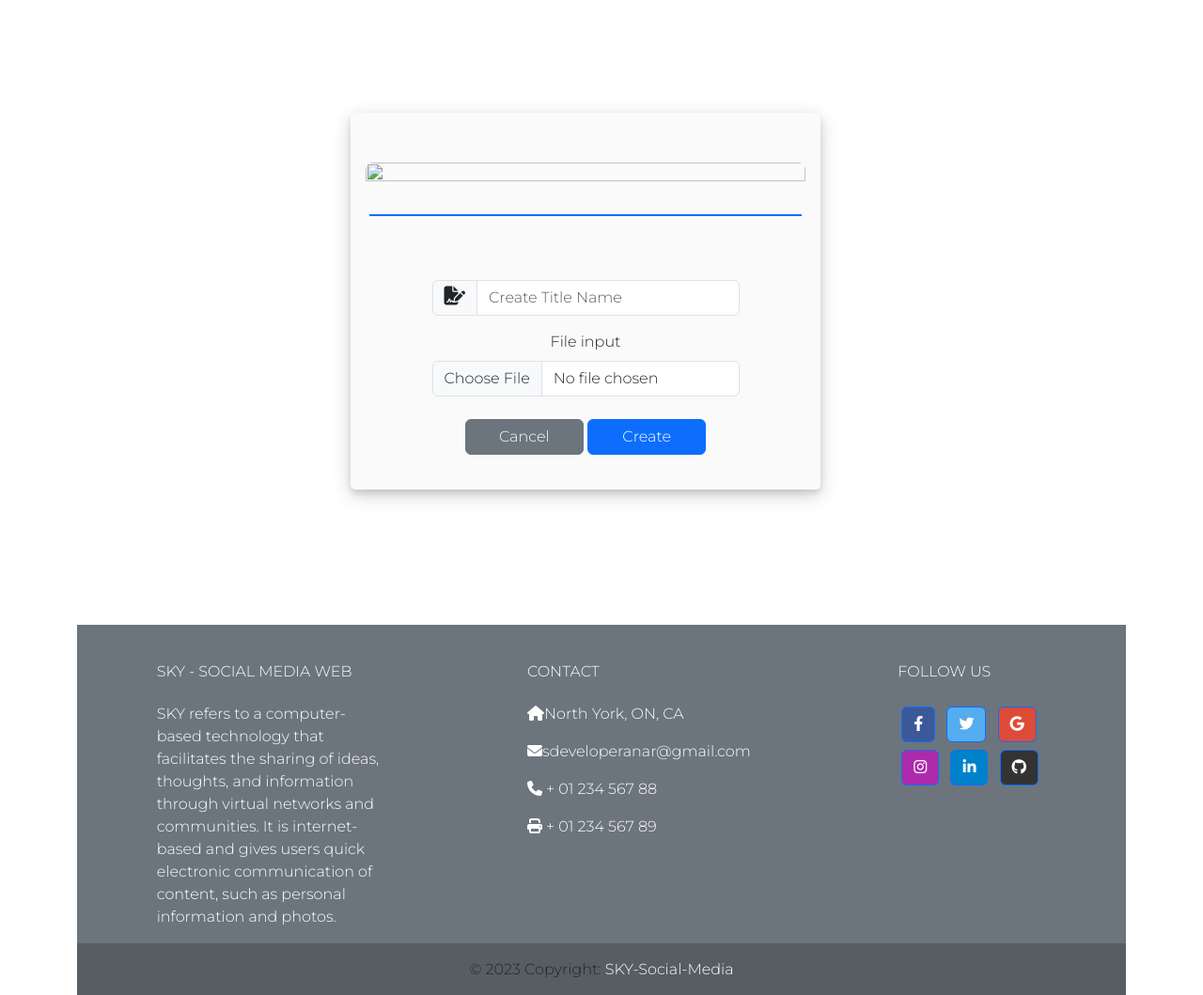
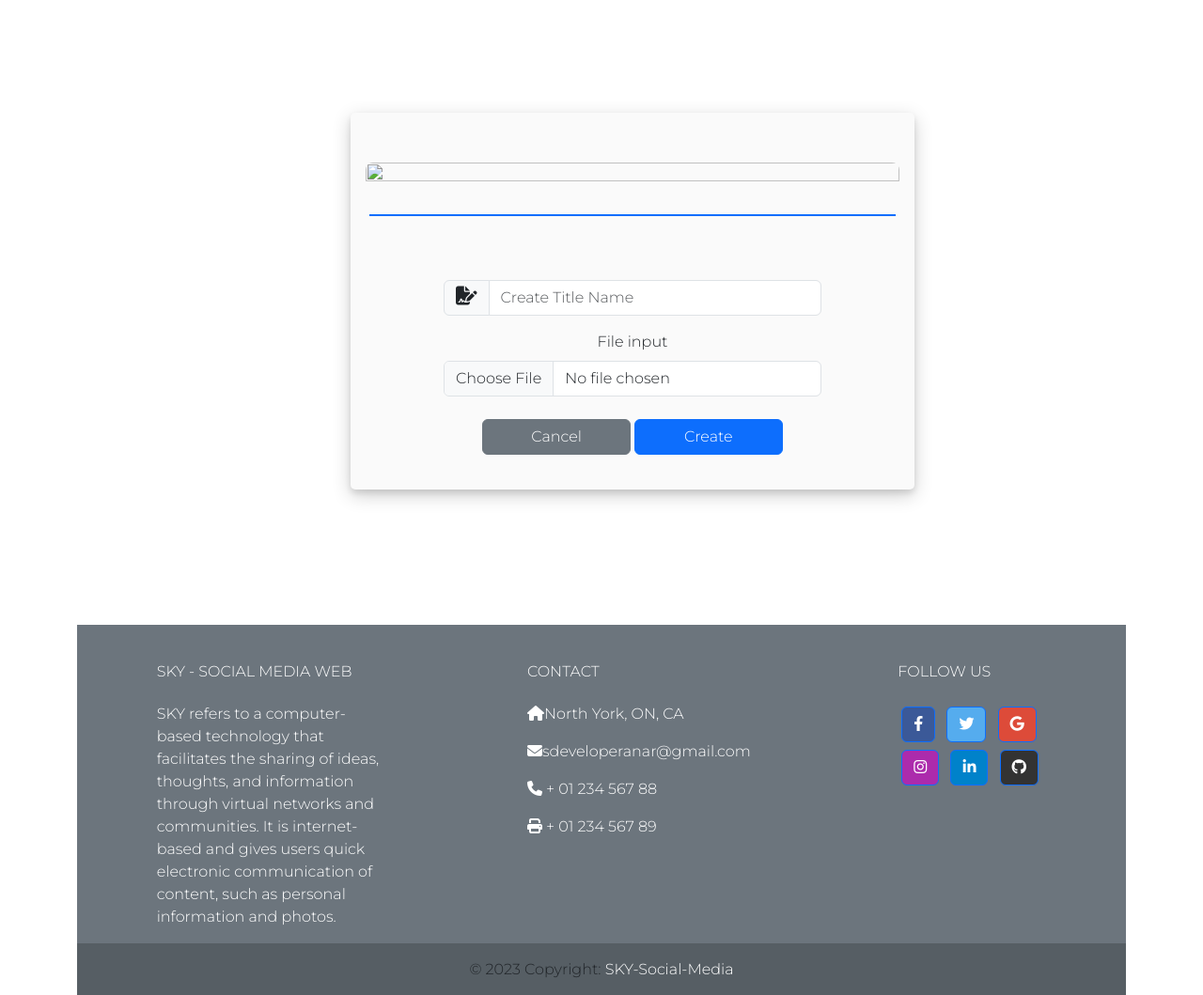
Before and after one commit to Aymammet/sky, a Django app: template templates/post-create.html in a window 1280 px wide. Shown: the part 72-1131 px from the top of the page at 94% size. Run offline with Django 3.2, Linux system fonts and the light colour scheme; the template is opened without the code that fills it, so the values that code supplies are empty; some libraries are stand-ins or nearby versions.

Commit message:
d-flex included

```diff
--- a/posts/views.py
+++ b/posts/views.py
@@ -4,7 +4,7 @@ from profiles.models import User
 from .models import Post
 from django.views.generic import ListView, CreateView
 from django.urls import reverse_lazy
-from .form import PostForm
+from .forms import PostForm
 
 
 # Create your views here.
--- a/templates/post-create.html
+++ b/templates/post-create.html
@@ -3,9 +3,9 @@
 {% block content %}
         <!-- <"post edit"> -->
         <div class="container p-4 text-center my-5">
-            <div class="my-5 flex-column row align-items-center justify-content-center">
+            <div class="d-flex my-5 row align-items-center justify-content-center">
                 <form class="form-horizontal col-md-6" method="post" enctype="multipart/form-data">
-                    <div class="posts px-2 align-self-center mb-4"  style="width: 500px; border-radius: 5px; padding: 5px; background-color: rgb(250, 250, 250);">
+                    <div class="posts px-2 align-self-center mb-4"  style="width: 600px; border-radius: 5px; padding: 5px; background-color: rgb(250, 250, 250);">
                         <div class=" mb-2" >
                             {% csrf_token %}
                             <div class="col-auto mt-1`">
```
Also changed, not shown: posts/forms.py (renamed from posts/form.py).
